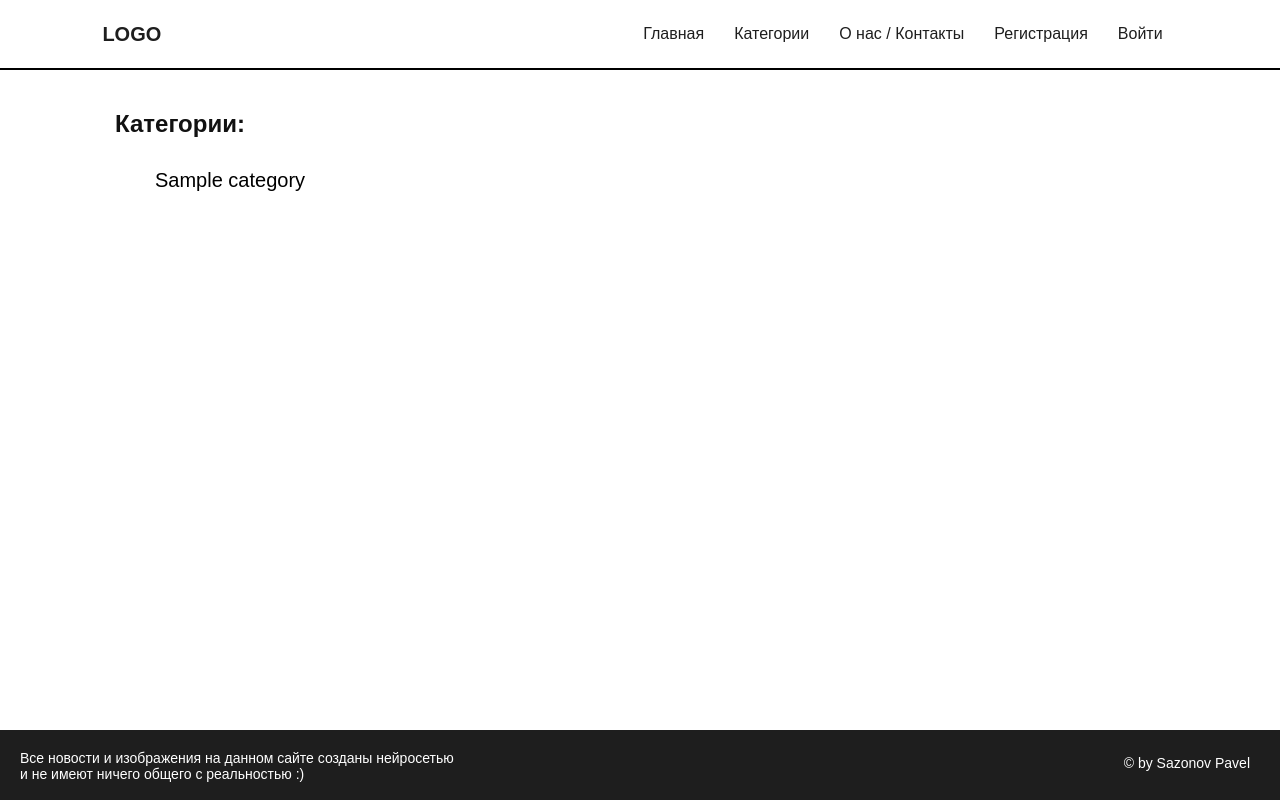
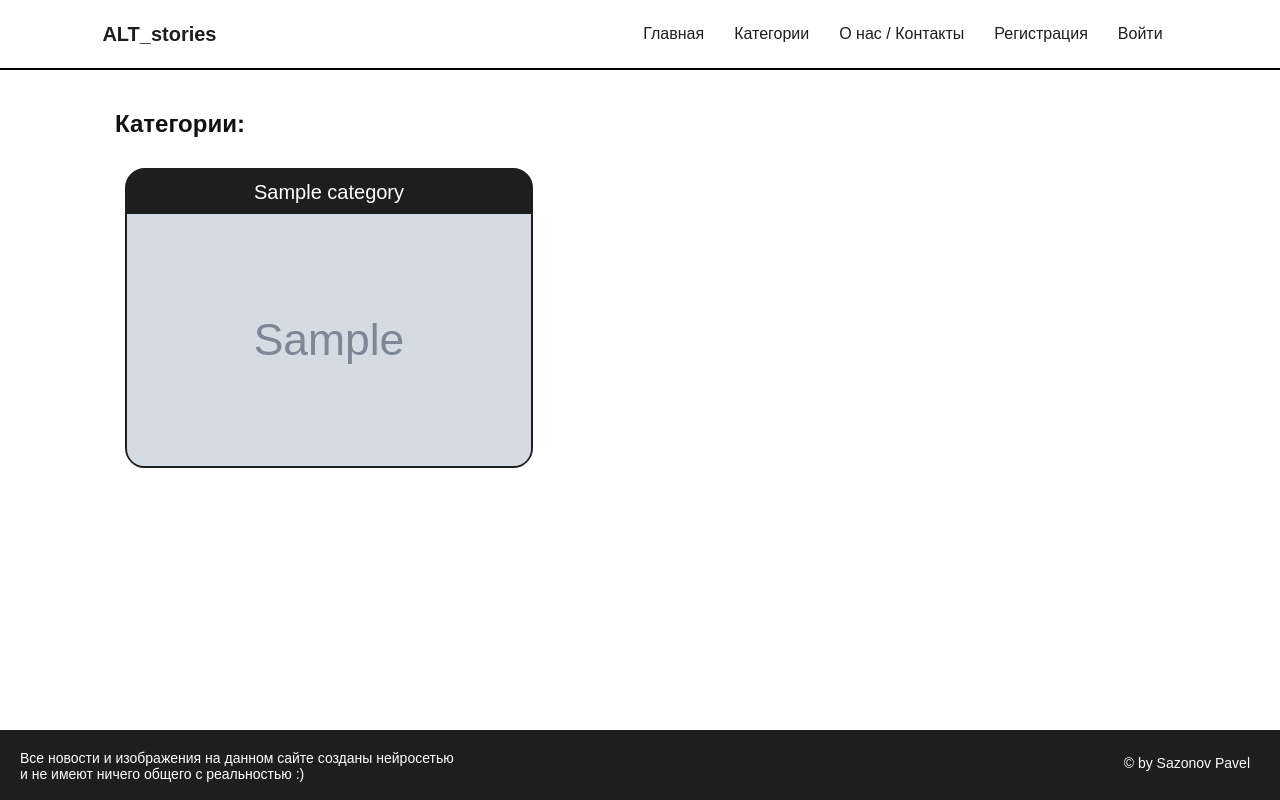
Before and after one commit to oneMayday/AI-newspaper, a Django app: page /categories/ in a window 1280 px wide. Run offline with Django 4.2, Linux system fonts and the light colour scheme; tables that the repository leaves empty hold one stand-in row (values such as "Sample post"); grey boxes marked "Sample" are stand-in pictures; parts of the project's set-up code (start-up, migrations or seed data) failed here and were passed over.

Commit message:
refactor mailing form and categories template

```diff
--- a/newspaper/ai_posts/models.py
+++ b/newspaper/ai_posts/models.py
@@ -6,6 +6,7 @@ class Category(models.Model):
     """ News categories model. """
 
     title = models.CharField(max_length=30, verbose_name='Категория')
+    slug = models.SlugField(max_length=30, unique=True, null=True, verbose_name="Slug")
 
     def __str__(self):
         return self.title
--- a/newspaper/ai_posts/static/ai_posts/css/auth-login.css
+++ b/newspaper/ai_posts/static/ai_posts/css/auth-login.css
@@ -46,7 +46,7 @@ main form button[type=submit] {
 }
 
 main form button[type=submit]:hover {
-	background: #424242;
+	background: #000;
 	color: #fff;
 }
 
--- a/newspaper/ai_posts/static/ai_posts/css/categories.css
+++ b/newspaper/ai_posts/static/ai_posts/css/categories.css
@@ -2,23 +2,48 @@
 	display: block;
 	height: 100%;
 	width: 100%;
-	flex-direction: column;
 	padding-left: 115px;
-	padding-right:115px;
-	padding-bottom: 40px;
+	padding-right: 115px;
+	margin-bottom: 50px;
+}
+
+.categories-menu {
+	height: 100%;
 }
 
 .categories-content ul {
-	padding-left: 40px;
+	height: 100%;
+	widht: 900px;
+	font-size: 20px;
 	line-height: 45px;
-	font-size: 20px;
-	color: #000;
 }
 
-.categories-content ul li a {
-	color: #000;
+.categories-content ul li {
+	height: 300px;
+	width: 408px;
+	float: left;
+	background: #1E1E1E;
+	border: 2px solid #1E1E1E;
+	border-radius: 20px;
+	text-align: center;
+	margin: 10px;
 }
 
-.categories-content ul li a:hover {
-	border-bottom: 2px solid #000;
+.cat-header {
+	height: 15%;
+	border-bottom: 2px solid #1E1E1E;
+	text-align: center;
+	color: #fff;
 }
+
+.cat-image {
+	height: 85%;
+	width: 100%;
+}
+
+.cat-image img {
+	height: 100%;
+	width: 100%;
+	border-bottom-left-radius: 17px;
+	border-bottom-right-radius: 17px;
+}
--- a/newspaper/ai_posts/templates/ai_posts/all_posts.html
+++ b/newspaper/ai_posts/templates/ai_posts/all_posts.html
@@ -20,7 +20,7 @@
 						<p class="alignright">Дата публикации: {{ post.time_create }}</p>
 					</div>
 					<p class="text">
-						<a class="post" href="{% url 'post' category.id post.id %}">{{ post.text|truncatechars:500 }}</a>
+						<a class="post" href="{% url 'post' category.slug post.id %}">{{ post.text|truncatechars:500 }}</a>
 					</p>
 				</li>
 				{% endfor %}
--- a/newspaper/ai_posts/templates/ai_posts/categories.html
+++ b/newspaper/ai_posts/templates/ai_posts/categories.html
@@ -11,11 +11,22 @@
 
 <main class="content">
 	<div class="categories-content">
+		<h2>Категории:</h2>
 		<div class="categories-menu">
-			<h2>Категории:</h2>
 			<ul>
 				{% for cat in categories %}
-				<li><a href="{% url 'posts' cat.pk %}">{{cat}}</a></li>
+				<li>
+					<a href="{% url 'all_posts' cat.slug %}">
+					<div class="cat-header">
+						{{cat}}
+					</div>
+					<div class="cat-image">
+						{% with 'ai_posts/images/'|add:cat.slug|add:'.png' as image_static %}
+						<img src="{% static image_static %}">
+						{% endwith %}
+					</div>
+					</a>
+				</li>
 				{% endfor %}
 			</ul>
 		</div>
--- a/newspaper/ai_posts/templates/ai_posts/includes/base.html
+++ b/newspaper/ai_posts/templates/ai_posts/includes/base.html
@@ -19,7 +19,7 @@
 
 <div class="page">
 	<header>
-		<a href="{% url 'home' %}" class="logo">LOGO</a>
+		<a href="{% url 'home' %}" class="logo">ALT_stories</a>
 		<nav>
 			<ul>
 				<li><a href="{% url 'home' %}">Главная</a></li>
--- a/newspaper/ai_posts/templates/ai_posts/index.html
+++ b/newspaper/ai_posts/templates/ai_posts/index.html
@@ -20,10 +20,10 @@
 		<ul>
 			{% for cat in categories %}
 			<li>
-				<h2><a class="menu-style" href="{% url 'posts' cat.id %}">{{ cat }}</a></h2>
+				<h2><a class="menu-style" href="{% url 'all_posts' cat.slug %}">{{ cat }}</a></h2>
 				<div class="post">
 					{% last-post cat as last %}
-					<a class="index-post" href="{% url 'post' cat.id last.id %}">
+					<a class="index-post" href="{% url 'post' cat.slug last.id %}">
 						<h4>{{ last }}</h4>
 						<p style="text-align: justify;">{{ last.text | truncatechars:145 }}</p>
 					</a>
--- a/newspaper/ai_posts/templates/ai_posts/mailing.html
+++ b/newspaper/ai_posts/templates/ai_posts/mailing.html
@@ -11,7 +11,10 @@
 		<h2>Рассылка</h2>
 		<form action="{% url 'mailing' %}" method="post">
 			{% csrf_token %}
-			{{ mailing_form }}
+			<h4>Выберите категории:</h4>
+			{% for label in mailing_form %}
+			{{ label }}
+			{% endfor %}
 			<button type="submit">Подписаться</button>
 		</form>
 	{% elif user.is_authenticated and done %}
--- a/newspaper/ai_posts/templates/ai_posts/post.html
+++ b/newspaper/ai_posts/templates/ai_posts/post.html
@@ -9,7 +9,7 @@
 <main class="content">
 	<div class="post-content">
 		<h2><a class="cat-head" href="{% url 'categories' %}">Категория</a> →
-			<a class="cat-head" href="{% url 'posts' category.id %}"> {{ category }} </a> →
+			<a class="cat-head" href="{% url 'all_posts' category.slug %}"> {{ category }} </a> →
 			{{ post.title  }}</h2>
 		<div class="texture_alignment">
 			<p class="alignleft">{{ post.title }}</p>
--- a/newspaper/ai_posts/urls.py
+++ b/newspaper/ai_posts/urls.py
@@ -12,6 +12,6 @@ urlpatterns = [
     path('profile/<int:user_id>/clear-mailings/', clear_mailings, name='clear_mailings'),
     path('mailing/', mailing, name='mailing'),
     path('categories/', categories, name='categories'),
-    path('categories/<int:cat_id>/', all_posts, name='posts'),
-    path('categories/<int:cat_id>/<int:post_id>/', post, name='post'),
+    path('categories/<slug:cat_slug>/', all_posts, name='all_posts'),
+    path('categories/<slug:cat_slug>/<int:post_id>/', post, name='post'),
 ]
--- a/newspaper/ai_posts/views.py
+++ b/newspaper/ai_posts/views.py
@@ -42,9 +42,30 @@ class Register(View):
         return render(request, self.template_name, context)
 
 
+def all_posts(request, cat_slug):
+    category = get_object_or_404(Category, slug=cat_slug)
+    posts = Post.objects.filter(post_category_id=category.id, is_published=True).order_by('-time_create')
+
+    # Pagination properties
+    posts_paginator = Paginator(posts, 6)
+    page_number = request.GET.get('page')
+    page_obj = posts_paginator.get_page(page_number)
+
+    context = {
+                'title': category.title,
+                'category': category,
+                'page_obj': page_obj
+    }
+    return render(request, 'ai_posts/all_posts.html', context)
+
+
+def clear_mailings(request, user_id):
+    user = User.objects.get(pk=user_id)
+    clear_user_mailings(user)
+    return redirect('account', user_id)
+
+
 def mailing(request):
-    """ Mailing with a category choice. """
-
     done = ''
     if request.method == 'POST':
         mailing_form = Mailing(request.POST)
@@ -66,33 +87,16 @@ def mailing(request):
     return render(request, 'ai_posts/mailing.html', context)
 
 
-def index(request):
-    return render(request, 'ai_posts/index.html', {'title': 'Главная'})
-
-
-def about(request):
-    return render(request, 'ai_posts/about.html', {'title': 'О нас/Контакты'})
-
-
-def categories(request):
-    return render(request, 'ai_posts/categories.html', {'title': 'Категории'})
-
-
-def all_posts(request, cat_id):
-    category = get_object_or_404(Category, pk=cat_id)
-    posts = Post.objects.filter(post_category_id=cat_id, is_published=True).order_by('-time_create')
-
-    # Pagination properties
-    posts_paginator = Paginator(posts, 6)
-    page_number = request.GET.get('page')
-    page_obj = posts_paginator.get_page(page_number)
+def post(request, cat_slug, post_id):
+    category = get_object_or_404(Category, slug=cat_slug)
+    target_post = get_object_or_404(Post, pk=post_id)
 
     context = {
-                'title': category.title,
+                'title': target_post.title,
+                'post': target_post,
                 'category': category,
-                'page_obj': page_obj
     }
-    return render(request, 'ai_posts/all_posts.html', context)
+    return render(request, 'ai_posts/post.html', context)
 
 
 def profile(request, user_id):
@@ -107,19 +111,13 @@ def profile(request, user_id):
     return render(request, 'ai_posts/profile.html', context)
 
 
-def clear_mailings(request, user_id):
-    user = User.objects.get(pk=user_id)
-    clear_user_mailings(user)
-    return redirect('account', user_id)
+def index(request):
+    return render(request, 'ai_posts/index.html', {'title': 'Главная'})
 
 
-def post(request, cat_id, post_id):
-    category = get_object_or_404(Category, pk=cat_id)
-    target_post = get_object_or_404(Post, pk=post_id)
+def about(request):
+    return render(request, 'ai_posts/about.html', {'title': 'О нас/Контакты'})
 
-    context = {
-                'title': target_post.title,
-                'post': target_post,
-                'category': category,
-    }
-    return render(request, 'ai_posts/post.html', context)
+
+def categories(request):
+    return render(request, 'ai_posts/categories.html', {'title': 'Категории'})
```
Also changed, not shown: newspaper/ai_posts/static/ai_posts/css/mailing.css (+18 -11 lines), newspaper/ai_posts/static/ai_posts/images/business.png (added), newspaper/ai_posts/static/ai_posts/images/default-logo.png (deleted), newspaper/ai_posts/static/ai_posts/images/it.png (added), newspaper/ai_posts/static/ai_posts/images/jorney.png (added), newspaper/ai_posts/static/ai_posts/images/news.png (added), newspaper/ai_posts/static/ai_posts/images/science.png (added), newspaper/ai_posts/static/ai_posts/images/sport.png (added).
